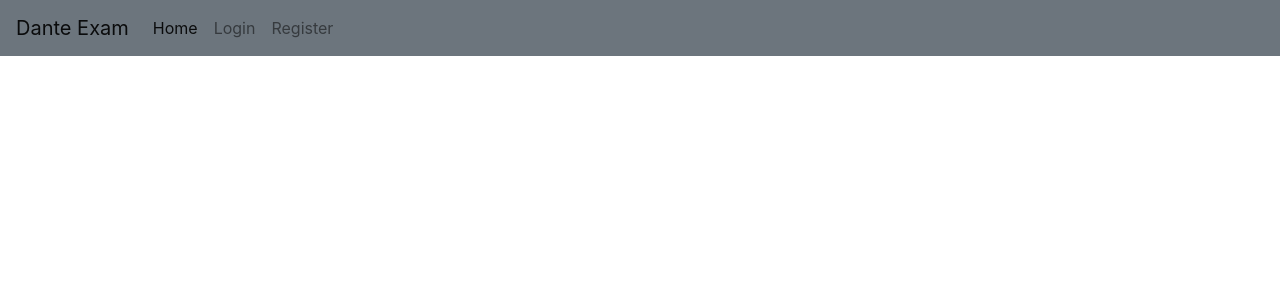
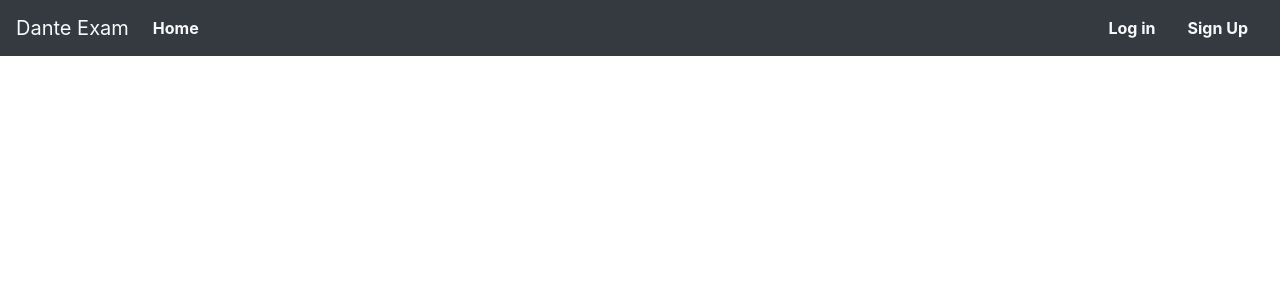
Before and after one commit to dancastillo2161/exam-1, a PHP site: page / in a window 1280 px wide. Shown: the top 300 px of the page. Run offline with PHP 8.4, Linux system fonts and the light colour scheme.

Commit message:
Final output

```diff
--- a/index.html
+++ b/index.html
@@ -7,28 +7,30 @@
     <link rel="stylesheet" href="https://cdn.jsdelivr.net/npm/bootstrap@4.3.1/dist/css/bootstrap.min.css" integrity="sha384-ggOyR0iXCbMQv3Xipma34MD+dH/1fQ784/j6cY/iJTQUOhcWr7x9JvoRxT2MZw1T" crossorigin="anonymous">
 </head>
 <body>
-<nav class="navbar navbar-expand-lg navbar-light bg-secondary">
-  <a class="navbar-brand" href="welcome.php">Dante Exam</a>
-  <button class="navbar-toggler" type="button" data-toggle="collapse" data-target="#navbarNavDropdown" aria-controls="navbarNavDropdown" aria-expanded="false" aria-label="Toggle navigation">
+  <nav class="navbar navbar-expand-lg navbar-light bg-dark">
+    <button class="navbar-toggler" type="button" data-toggle="collapse" data-target="#navbarTogglerDemo03" aria-controls="navbarTogglerDemo03" aria-expanded="false" aria-label="Toggle navigation">
       <span class="navbar-toggler-icon"></span>
     </button>
-  <div class="collapse navbar-collapse" id="navbarNavDropdown">
-    <ul class="navbar-nav">
+    <a class="navbar-brand text-light " href="welcome.php">Dante Exam</a>
+
+    <div class="collapse navbar-collapse" id="navbarTogglerDemo03">
+      <ul class="navbar-nav mr-auto mt-2 mt-lg-0">
         <li class="nav-item active">
-        <a class="nav-link" href="welcome.php">Home <span class="sr-only">(current)</span></a>
-      </li>
-      <li class="nav-item">
-        <a class="nav-link" href="login.php">Login</a>
+        <a class="font-weight-bold nav-link text-light" href="welcome.php">Home <span class="sr-only">(current)</span></a>
         </li>
 
-	  <li class="nav-item">
-        <a class="nav-link" href="Register.php">Register</a>
-      </li>
+
 
       </ul>
+      <form class="form-inline my-2 my-lg-0">
+
+      <a href="login.php" class="font-weight-bold nav-link text-light my-2 my-sm-0" >Log in</a>
+      </form>
+      <form class="form-inline my-2 my-lg-0">
+
+      <a class="font-weight-bold nav-link text-light" href="register.php">Sign Up</a>
+      </form>
     </div>
-
-
   </nav>
 
 
--- a/login.php
+++ b/login.php
@@ -148,10 +148,12 @@ if($_SERVER["REQUEST_METHOD"] == "POST"){
                 <input type="password" name="password" class="form-control <?php echo (!empty($password_err)) ? 'is-invalid' : ''; ?>">
                 <span class="invalid-feedback"><?php echo $password_err; ?></span>
             </div>
+
             <div class="form-group">
                 <input type="submit" class="btn btn-primary" value="Login">
-
+            </div>
             <p>Don't have an account? <a href="register.php">Sign up now</a>.</p>
+            <p>Forgot password? <a href="register.php">Reset Password</a>.</p>
         </form>
         </div>
     </div>
```
Lines whose indentation alone changed are shown as unchanged.
